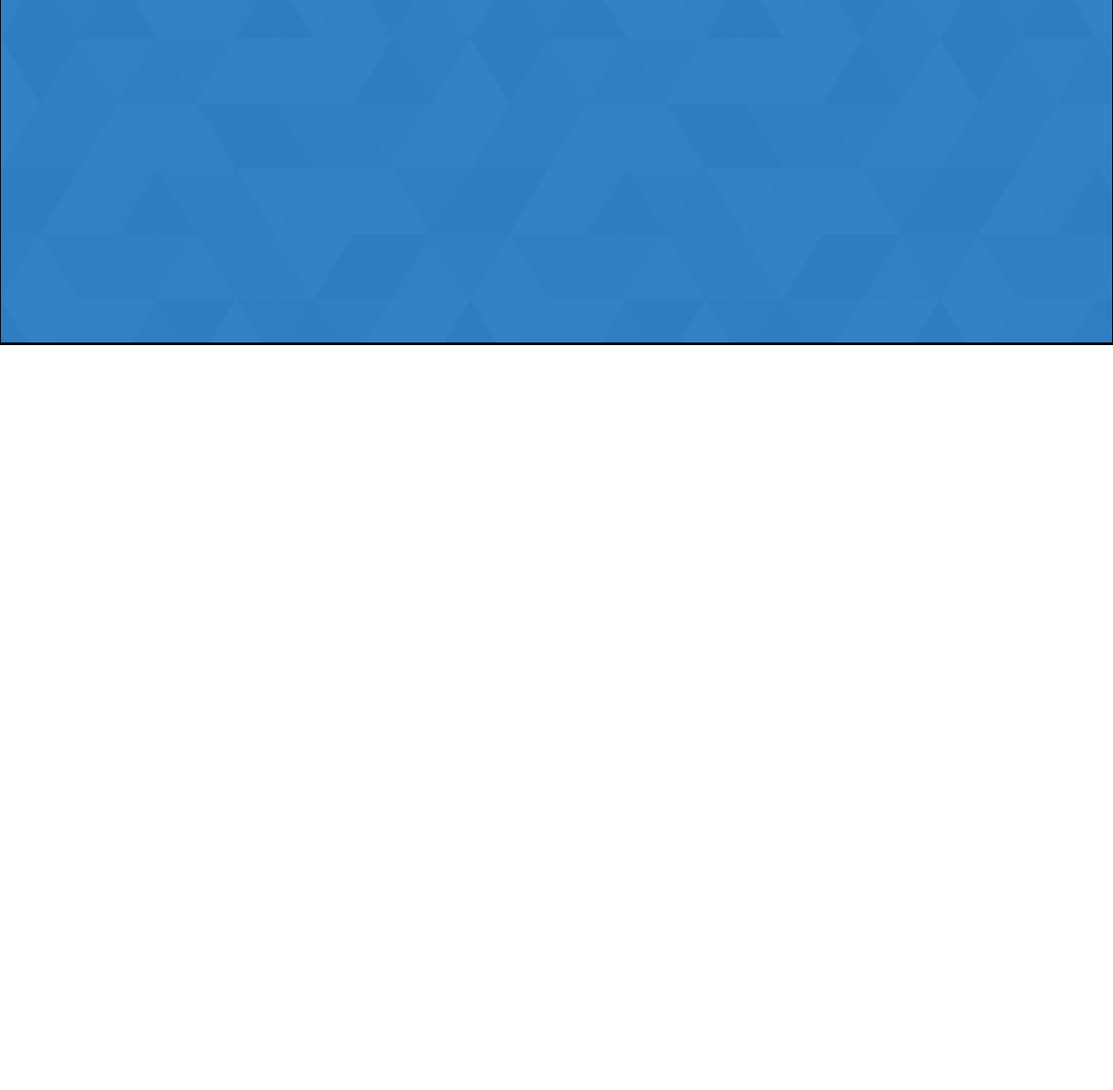
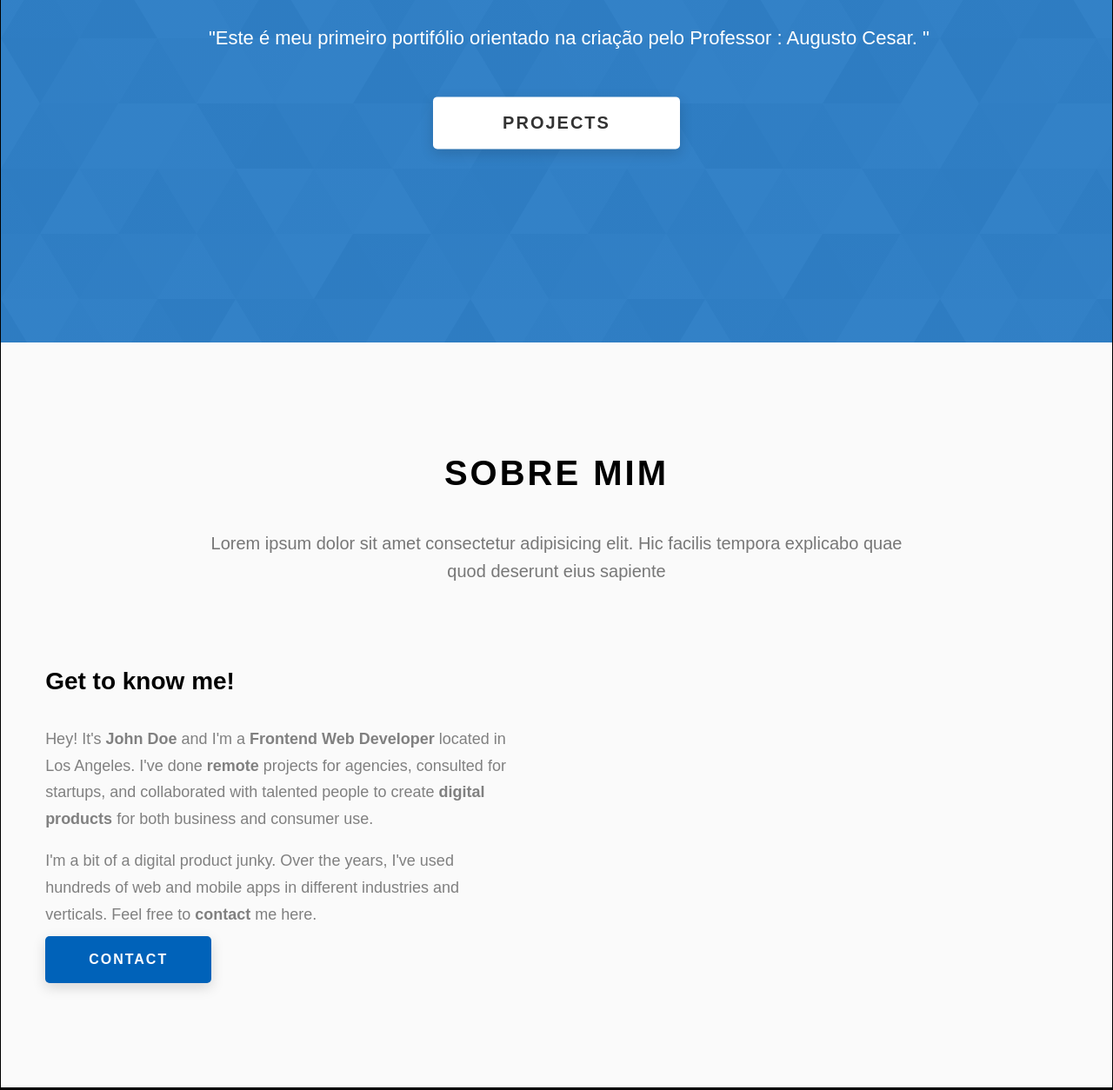
Before and after one commit to rinaldovilela/Site-Portifolio-Softex, a plain HTML site: page index.html in a window 1280 px wide. Shown: the part 407-1661 px from the top of the page at 87% size. Before the commit the page ends 804 px from the top, so only its background shows below. Drawn offline with Linux system fonts and the light colour scheme.

Commit message:
Adicionando e estilizando a segunda section.

```diff
--- a/index.css
+++ b/index.css
@@ -1,4 +1,4 @@
-* {
+*, *::after, *::before {
     margin: 0;
     padding: 0;
     box-sizing: inherit;
@@ -13,10 +13,20 @@ li {
     list-style: none;
 }
 
+p {
+    display: block;
+    margin-block-start: 1em;
+    margin-block-end: 1em;
+    margin-inline-start: 0px;
+    margin-inline-end: 0px;
+}
+
 html {
     font-size: 62.5%;
     scroll-behavior: smooth;
 }
+
+
 
 body{
     box-sizing: border-box;
@@ -38,6 +48,10 @@ header {
 }
 
 div{
+    display: block;
+}
+
+section {
     display: block;
 }
 
@@ -128,4 +142,149 @@ div{
     background: linear-gradient(to right, rgba(0,98,185,0.8), rgba(0,98,185,0.8)),url(./Img/bg-portifolio.svg);
     background-position: center;
     height: 100vh;
+    min-height: 80rem;
+    max-height: 120rem;
+    position: relative;
 }
+
+.home-hero__content{
+    position: absolute;
+    top: 50%;
+    left: 50%;
+    transform: translate(-50%, -50%);
+    max-width: 90rem;
+    width: 92%;
+}
+
+.heading-primary{
+    font-size: 6rem;
+    text-transform: uppercase;
+    letter-spacing: 3px;
+    text-align: center;
+}
+
+.home-hero__info{
+    margin: 3rem auto 0 auto;
+    max-width: 80rem;
+}
+
+.text-primary {
+    color: #fff;
+    font-size: 2.2rem;
+    text-align: center;
+    width: 100%;
+    line-height: 1.6;
+
+}
+
+.home-hero__cta{
+    margin-top: 5rem;
+    text-align: center;
+}
+
+.btn {
+    background: #fff;
+    color: #333;
+    text-transform: uppercase;
+    letter-spacing: 2px;
+    display: inline-block;
+    font-weight: 700;
+    border-radius: 5px;
+    box-shadow: 0 5px 15px 0 rgba(0, 0, 0, 0.15);
+    transition: transform .3s;
+    transition-duration: 0.3s;
+    transition-timing-function: ease;
+    transition-delay: 0s;
+    transition-property: transform;
+}
+
+.btn:hover {
+    transform: translateY(-3px)
+}
+
+.btn--bg{
+    padding: 1.5rem 8rem;
+    font-size: 2rem;
+}
+
+.about {
+    background: #fafafa;
+}
+
+.sec-pad {
+    padding: 12rem 0;
+}
+
+.main-container {
+    max-width: 120rem;
+    margin: auto;
+    width: 92%;
+}
+
+.heading-sec__mb-med {
+    margin-bottom: 9rem;
+}
+
+/*.heading-sec__main::after {
+    content: '';
+    position: absolute;
+    top: calc(100% + 1.5rem);
+    height: 5px;
+    width: 3rem;
+    background: #0062b9;
+    left: 50%;
+    transform: translateX(-50%);
+    border-radius: 5px;
+}*/
+
+.heading-sec__main {
+    display: block;
+    font-size: 4rem;
+    text-transform: uppercase;
+    letter-spacing: 1px;
+    letter-spacing: 3px;
+    text-align: center;
+    margin-bottom: 3.5rem;
+    position: relative;
+}
+
+.heading-sec__sub {
+    display: block;
+    text-align: center;
+    color: #777;
+    font-size: 2rem;
+    font-weight: 500;
+    max-width: 80rem;
+    margin: auto;
+    line-height: 1.6;
+}
+
+.about__content {
+    display: grid;
+    grid-template-columns: 1fr 1fr;
+    grid-gap: 10rem;
+}
+
+.about__content-title {
+    font-weight: 700;
+    font-size: 2.8rem;
+    margin-bottom: 3rem;
+}
+
+.about__content-details-para {
+    font-size: 1.8rem;
+    color: grey;
+    max-width: 60rem;
+    line-height: 1.7;
+    margin-bottom: 1rem;
+}
+
+.btn--theme {
+    background: #0062b9;
+    color: #fff;
+}
+
+.btn--med {
+    padding: 1.5rem 5rem;
+    font-size: 1.6rem;
+}
--- a/index.html
+++ b/index.html
@@ -30,11 +30,57 @@
     </header>
     <main>
       <section class="home-hero">
-        <div></div>
-        <div></div>
-        <div></div>
+        <div class="home-hero__content">
+          <h1 class="heading-primary">Oi, meu nome é Rinaldo Alves</h1>
+          <div class="home-hero__info">
+            <p class="text-primary"><pre class="text-primary">
+"Este é meu primeiro portifólio orientado na criação pelo Professor : Augusto Cesar. "</pre>
+            </p>
+        </div>
+        <div class="home-hero__cta">
+          <a href="./#projects" class="btn btn--bg">Projects</a>
+        </div>
+        </div>
       </section>
-      <section></section>
+      <section id="about" class="about sec-pad">
+        <div class="main-container">
+        <h2 class="heading heading-sec heading-sec__mb-med">
+          <span class="heading-sec__main">
+            Sobre mim
+          </span>
+          <span class="heading-sec__sub">
+            Lorem ipsum dolor sit amet consectetur adipisicing elit. Hic facilis tempora explicabo quae quod deserunt eius sapiente
+          </span>
+        </h2>
+        <div class="about__content">
+          <div class="about__content-main">
+            <h3 class="about__content-title">Get to know me!</h3>
+            <div class="about__content-details">
+              <p class="about__content-details-para">
+                Hey! It's
+                <strong>John Doe</strong>
+                and I'm a <strong> Frontend Web Developer </strong> located in
+                Los Angeles. I've done
+                <strong> remote </strong>
+                projects for agencies, consulted for startups, and collaborated
+                with talented people to create
+                <strong>digital products </strong>
+                for both business and consumer use.
+              </p>
+              <p class="about__content-details-para">
+                I'm a bit of a digital product junky. Over the years, I've used
+                hundreds of web and mobile apps in different industries and
+                verticals. Feel free to
+                <strong>contact</strong> me here.
+              </p>
+              <a href="./#contact" class="btn btn--med btn--theme dynamicBgClr">Contact</a>
+            </div>
+          </div>
+          <div class="about__content-skills">
+          </div>
+        </div>
+        </div>
+      </section>
       <section></section>
     </main>
     <footer></footer>
```
